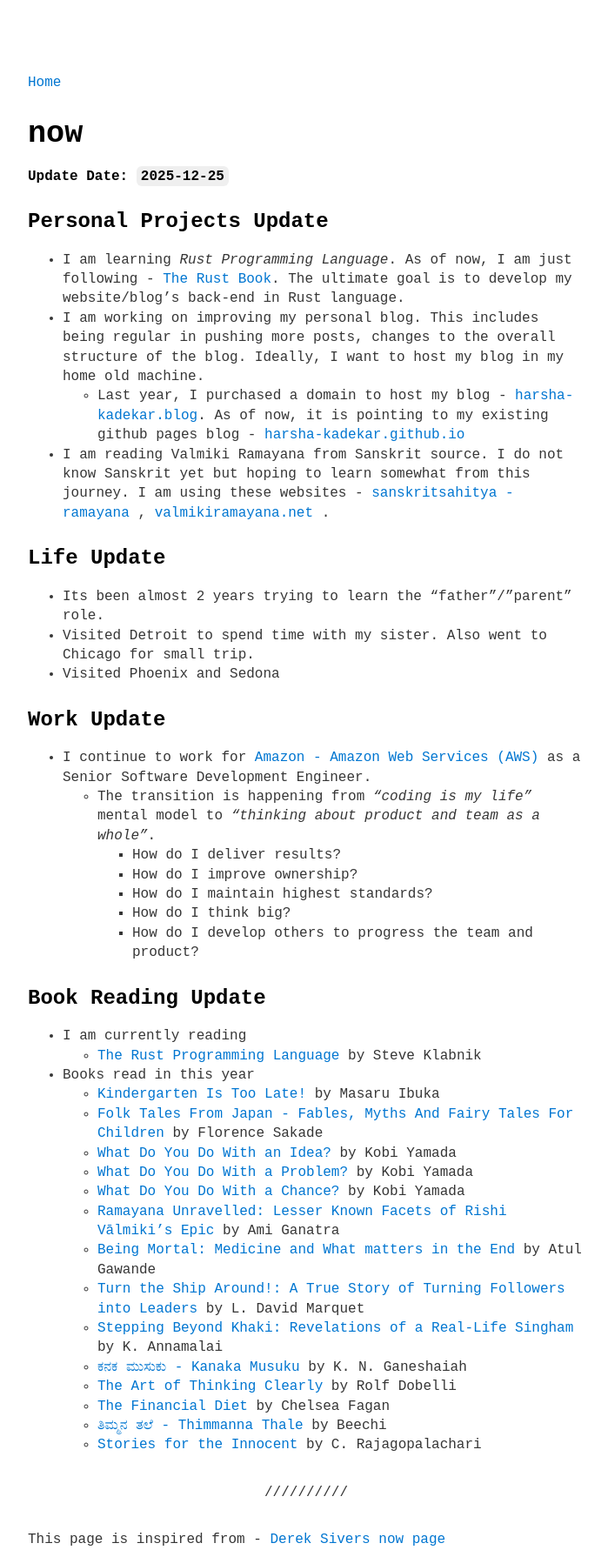
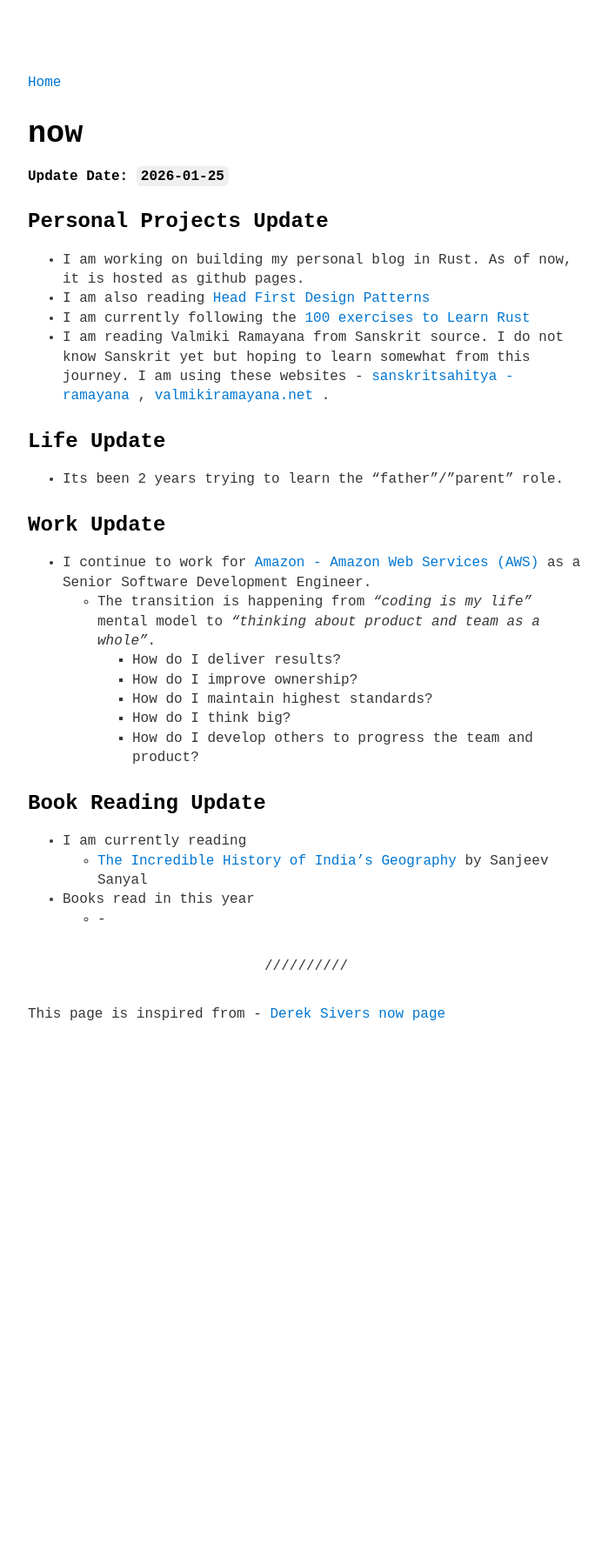
Before and after one commit to harsha-kadekar/harsha-kadekar.github.io, a Jekyll site: the page built from now.md, in a window 1280 px wide. Shown: the whole page at 87% size, without its empty margins (288-987 px from the left). Built offline with Jekyll 4.4.1, drawn with Linux system fonts in a browser that asks for light colours; after the commit the page ends 1177 px from its top, so only the background shows below that.

Commit message:
add: added books and blogs of 2025

```diff
--- a/_data/menu.yml
+++ b/_data/menu.yml
@@ -17,8 +17,8 @@ entries:
 
   - title: <b>I am currently reading</b>
     entries:
-      - title: The Rust Programming Language
-        url: https://www.goodreads.com/book/show/25008661-the-rust-programming-language
+      - title: The Incredible History of India's Geography
+        url: https://www.goodreads.com/book/show/25118502-the-incredible-history-of-india-s-geography
   - title: <b>Pages in this blog</b>
     entries:
       - title: <i>to know about me</i>
--- a/now.md
+++ b/now.md
@@ -2,21 +2,19 @@
 date: 2024-09-12
 layout: page
 title: now
-updated: 2025-12-25
+updated: 2026-01-25
 ---
 
-**Update Date: `2025-12-25`**
+**Update Date: `2026-01-25`**
 
 ## Personal Projects Update
-- I am learning *Rust Programming Language*. As of now, I am just following - [The Rust Book](https://doc.rust-lang.org/stable/book/). The ultimate goal is to develop my website/blog's back-end in Rust language.
-- I am working on improving my personal blog. This includes being regular in pushing more posts, changes to the overall structure of the blog. Ideally, I want to host my blog in my home old machine.
-	- Last year, I purchased a domain to host my blog - [harsha-kadekar.blog](https://www.harsha-kadekar.blog). As of now, it is pointing to my existing github pages blog - [harsha-kadekar.github.io](https://harsha-kadekar.github.io)
+- I am working on building my personal blog in Rust. As of now, it is hosted as github pages.
+- I am also reading [Head First Design Patterns](https://www.amazon.com/Head-First-Design-Patterns-Brain-Friendly/dp/0596007124)
+- I am currently following the [100 exercises to Learn Rust](https://rust-exercises.com/100-exercises/)
 - I am reading Valmiki Ramayana from Sanskrit source. I do not know Sanskrit yet but hoping to learn somewhat from this journey. I am using these websites -  [sanskritsahitya - ramayana](https://sanskritsahitya.org/ramayanam) ,  [valmikiramayana.net](https://www.valmikiramayan.net) .
 
 ## Life Update
-- Its been almost 2 years trying to learn the "father"/"parent" role.
-- Visited Detroit to spend time with my sister. Also went to Chicago for small trip.
-- Visited Phoenix and Sedona
+- Its been 2 years trying to learn the "father"/"parent" role.
 
 ## Work Update
 - I continue to work for [Amazon - Amazon Web Services (AWS)](https://aws.amazon.com) as a Senior Software Development Engineer.
@@ -29,23 +27,9 @@ updated: 2025-12-25
 
 ## Book Reading Update
 - I am currently reading
-	- [The Rust Programming Language](https://www.goodreads.com/book/show/25008661-the-rust-programming-language) by Steve Klabnik
+	- [The Incredible History of India's Geography](https://www.goodreads.com/book/show/25118502-the-incredible-history-of-india-s-geography) by Sanjeev Sanyal
 - Books read in this year
-	- [Kindergarten Is Too Late!](https://www.goodreads.com/book/show/4472896-kindergarten-is-too-late) by Masaru Ibuka
-	- [Folk Tales From Japan - Fables, Myths And Fairy Tales For Children](https://www.goodreads.com/book/show/54298351-folk-tales-from-japan) by Florence Sakade
-	- [What Do You Do With an Idea?](https://www.goodreads.com/book/show/18570357-what-do-you-do-with-an-idea) by Kobi Yamada
-	- [What Do You Do With a Problem?](https://www.goodreads.com/book/show/28863341-what-do-you-do-with-a-problem) by Kobi Yamada
-	- [What Do You Do With a Chance?](https://www.goodreads.com/book/show/36070310-what-do-you-do-with-a-chance) by Kobi Yamada
-	- [Ramayana Unravelled: Lesser Known Facets of Rishi Vālmiki’s Epic](https://www.goodreads.com/book/show/61419158-ramayana-unravelled) by Ami Ganatra
-	- [Being Mortal: Medicine and What matters in the End](https://www.goodreads.com/book/show/20696006-being-mortal) by Atul Gawande
-	- [Turn the Ship Around!: A True Story of Turning Followers into Leaders](https://www.goodreads.com/book/show/16158601-turn-the-ship-around) by L. David Marquet
-	- [Stepping Beyond Khaki: Revelations of a Real-Life Singham](https://www.goodreads.com/book/show/56702162-stepping-beyond-khaki) by K. Annamalai
-	- [ಕನಕ ಮುಸುಕು - Kanaka Musuku](https://www.goodreads.com/book/show/15817884-kanaka-musuku) by K. N. Ganeshaiah
-	- [The Art of Thinking Clearly](https://www.goodreads.com/book/show/16248196-the-art-of-thinking-clearly) by Rolf Dobelli
-	- [The Financial Diet](https://www.goodreads.com/book/show/32927009-the-financial-diet) by Chelsea Fagan
-	- [ತಿಮ್ಮನ ತಲೆ - Thimmanna Thale](https://www.goodreads.com/book/show/161187659-thimmana-thale) by Beechi
-	- [Stories for the Innocent](https://www.goodreads.com/book/show/40231930-stories-for-the-innocent) by C. Rajagopalachari
-
+	- -
 
 
 
```
Also changed, not shown: _posts/2026-01-25-2025---blogs-i-liked.md (added, +76 -0 lines), _posts/2026-01-25-2025---books-i-read.md (added, +25 -0 lines).
